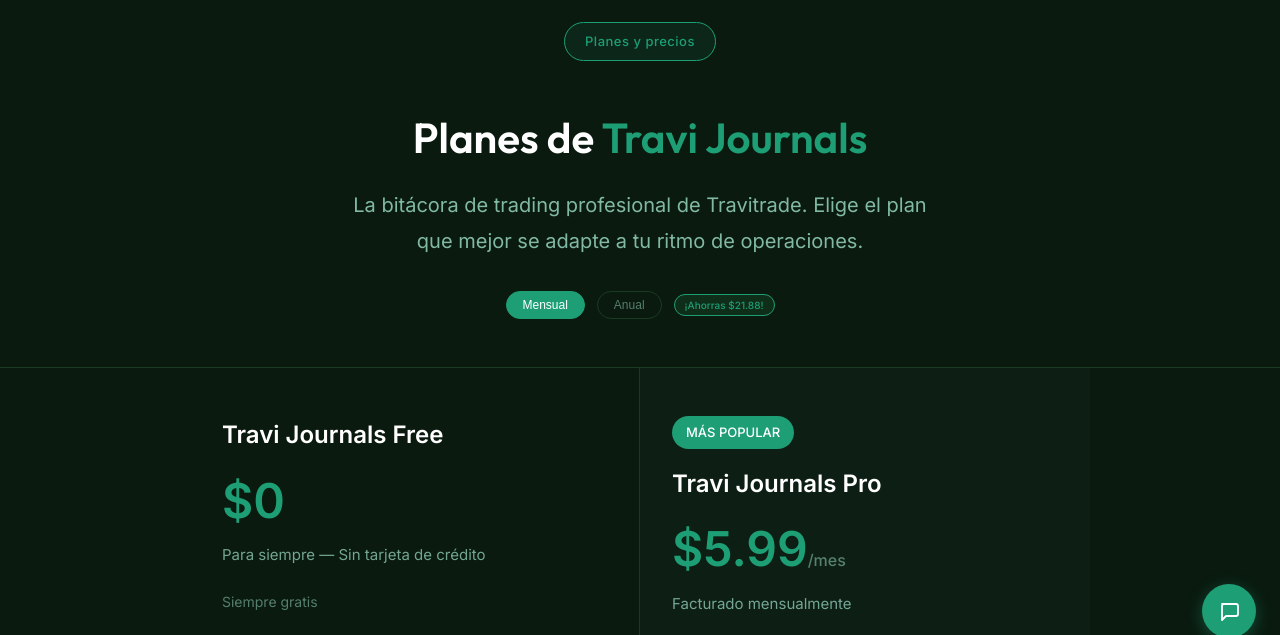
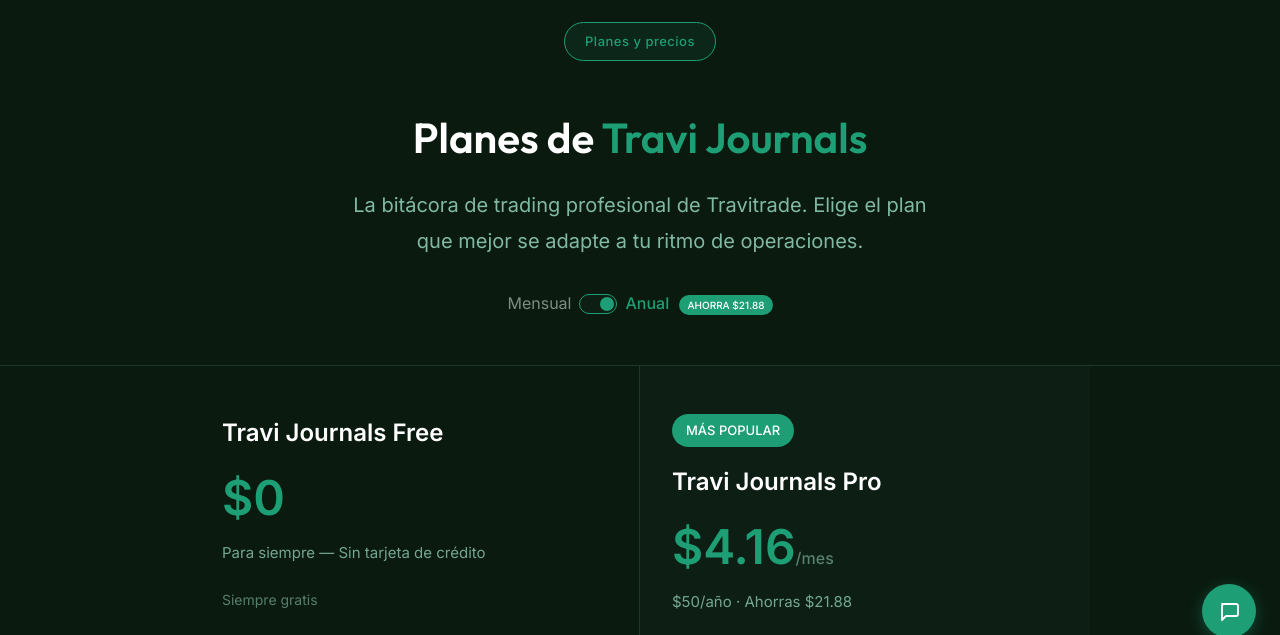
Before and after one commit to corvenca/travitrade-web, a website: page pages/precios.html in a window 1280 px wide. Shown: the part 138-773 px from the top of the page. Drawn offline with Linux system fonts and the light colour scheme.

Commit message:
Update: plan anual predeterminado en pagina de precios

```diff
--- a/pages/precios.html
+++ b/pages/precios.html
@@ -82,12 +82,12 @@
     .footer-logo { font-size: 14px; font-weight: 500; color: #fff; }
     .footer-logo span { color: #1D9E75; }
 
-    @media (max-width: 768px) {
-      .plans { grid-template-columns: 1fr; }
-      .plan { border-right: none; border-bottom: 0.5px solid #1a3a24; }
-      .faq-grid { grid-template-columns: 1fr; }
-      .nav-links { display: none; }
-    }
+    .toggle-switch { position: relative; display: inline-block; width: 38px; height: 20px; vertical-align: middle; }
+    .toggle-switch input { opacity: 0; width: 0; height: 0; }
+    .slider { position: absolute; cursor: pointer; top: 0; left: 0; right: 0; bottom: 0; background-color: #1a3a24; transition: .3s; border-radius: 20px; border: 0.5px solid #1D9E75; }
+    .slider:before { position: absolute; content: ""; height: 14px; width: 14px; left: 2px; bottom: 2px; background-color: #1D9E75; transition: .3s; border-radius: 50%; }
+    input:checked + .slider { background-color: #0d1f14; }
+    input:checked + .slider:before { transform: translateX(18px); background-color: #1D9E75; }
   </style>
 
   <!-- Favicon -->
@@ -104,9 +104,17 @@
     <h1>Planes de <span>Travi Journals</span></h1>
     <p>La bitácora de trading profesional de Travitrade. Elige el plan que mejor se adapte a tu ritmo de operaciones.</p>
     <div class="toggle">
-      <button class="toggle-btn on" onclick="setToggle('mensual')">Mensual</button>
-      <button class="toggle-btn" onclick="setToggle('anual')">Anual</button>
-      <span class="save-badge" id="savings-badge">¡Ahorras $21.88!</span>
+      <div class="billing-toggle-container" style="display:inline-flex; align-items:center; gap:8px;">
+        <span class="toggle-label monthly-label" style="opacity: 0.5">Mensual</span>
+        <label class="toggle-switch">
+          <input type="checkbox" id="billing-toggle" checked>
+          <span class="slider"></span>
+        </label>
+        <span class="toggle-label annual-label" style="color: #1D9E75; font-weight: 500">
+          Anual
+          <span id="savings-badge" style="background: #1D9E75; color: #fff; font-size: 10px; padding: 2px 8px; border-radius: 20px; margin-left: 6px;">AHORRA $21.88</span>
+        </span>
+      </div>
     </div>
   </section>
 
@@ -136,10 +144,10 @@
     <div class="plan featured plan-card" data-monthly>
       <span class="plan-badge">MÁS POPULAR</span>
       <div class="plan-name">Travi Journals Pro</div>
-      <div class="plan-price monthly-price">$5.99<span>/mes</span></div>
-      <div class="plan-price annual-price" style="display:none">$4.16<span>/mes</span></div>
-      <div class="plan-desc monthly-desc">Facturado mensualmente</div>
-      <div class="plan-desc annual-desc" style="display:none">$50/año · Ahorras $21.88</div>
+      <div class="plan-price monthly-price" style="display:none">$5.99<span>/mes</span></div>
+      <div class="plan-price annual-price">$4.16<span>/mes</span></div>
+      <div class="plan-desc monthly-desc" style="display:none">Facturado mensualmente</div>
+      <div class="plan-desc annual-desc">$50/año · Ahorras $21.88</div>
       <div class="plan-period" style="margin-bottom: 24px;">Acceso ilimitado</div>
       <button class="plan-btn primary" onclick="window.location.href='https://app.travitrade.com/registro?plan=pro'">Empezar con Pro →</button>
       <div class="divider"></div>
@@ -229,42 +237,55 @@
   </footer>
 
   <script>
-    function setToggle(tipo) {
-      const isAnnual = (tipo === 'anual')
-      document.querySelectorAll('.toggle-btn').forEach(b => b.classList.remove('on'))
-      if (window.event && window.event.target && window.event.target.classList) {
-        window.event.target.classList.add('on')
-      }
+    // Al cargar la página, activar anual por defecto
+    document.addEventListener('DOMContentLoaded', function() {
+      const toggle = document.getElementById('billing-toggle')
+      if (toggle) {
+        toggle.checked = true // activar anual por defecto
 
-      document.querySelectorAll('.monthly-price').forEach(el => el.style.display = isAnnual ? 'none' : 'block')
-      document.querySelectorAll('.annual-price').forEach(el => el.style.display = isAnnual ? 'block' : 'none')
-      document.querySelectorAll('.monthly-desc').forEach(el => el.style.display = isAnnual ? 'none' : 'block')
-      document.querySelectorAll('.annual-desc').forEach(el => el.style.display = isAnnual ? 'block' : 'none')
+        // Mostrar precios anuales
+        document.querySelectorAll('.monthly-price').forEach(el => el.style.display = 'none')
+        document.querySelectorAll('.annual-price').forEach(el => el.style.display = 'block')
+        document.querySelectorAll('.monthly-desc').forEach(el => el.style.display = 'none')
+        document.querySelectorAll('.annual-desc').forEach(el => el.style.display = 'block')
 
+        // Mostrar badge de ahorro
         const savingsBadge = document.getElementById('savings-badge')
-      if (savingsBadge) {
-        savingsBadge.style.display = 'inline-block'
-        savingsBadge.textContent = isAnnual ? '¡Ahorras $21.88!' : 'Ahorra con el plan anual'
-      }
-    }
+        if (savingsBadge) savingsBadge.style.display = 'inline-block'
 
-    // Listener para toggle por checkbox si existe
-    const billingToggle = document.getElementById('billing-toggle')
-    if (billingToggle) {
-      billingToggle.addEventListener('change', function() {
+        toggle.addEventListener('change', function() {
           const isAnnual = this.checked
           document.querySelectorAll('.monthly-price').forEach(el => el.style.display = isAnnual ? 'none' : 'block')
           document.querySelectorAll('.annual-price').forEach(el => el.style.display = isAnnual ? 'block' : 'none')
           document.querySelectorAll('.monthly-desc').forEach(el => el.style.display = isAnnual ? 'none' : 'block')
           document.querySelectorAll('.annual-desc').forEach(el => el.style.display = isAnnual ? 'block' : 'none')
 
-        const savingsBadge = document.getElementById('savings-badge')
           if (savingsBadge) {
             savingsBadge.style.display = isAnnual ? 'inline-block' : 'none'
-          savingsBadge.textContent = '¡Ahorra $21.88!'
+          }
+
+          const monthlyLabel = document.querySelector('.monthly-label')
+          const annualLabel = document.querySelector('.annual-label')
+          if (monthlyLabel && annualLabel) {
+            if (isAnnual) {
+              monthlyLabel.style.opacity = '0.5'
+              monthlyLabel.style.color = ''
+              monthlyLabel.style.fontWeight = ''
+              annualLabel.style.opacity = '1'
+              annualLabel.style.color = '#1D9E75'
+              annualLabel.style.fontWeight = '500'
+            } else {
+              monthlyLabel.style.opacity = '1'
+              monthlyLabel.style.color = '#1D9E75'
+              monthlyLabel.style.fontWeight = '500'
+              annualLabel.style.opacity = '0.5'
+              annualLabel.style.color = ''
+              annualLabel.style.fontWeight = ''
+            }
           }
         })
       }
+    })
   </script>
 
   <!-- JS Scripts -->
```
Lines whose indentation alone changed are shown as unchanged.
